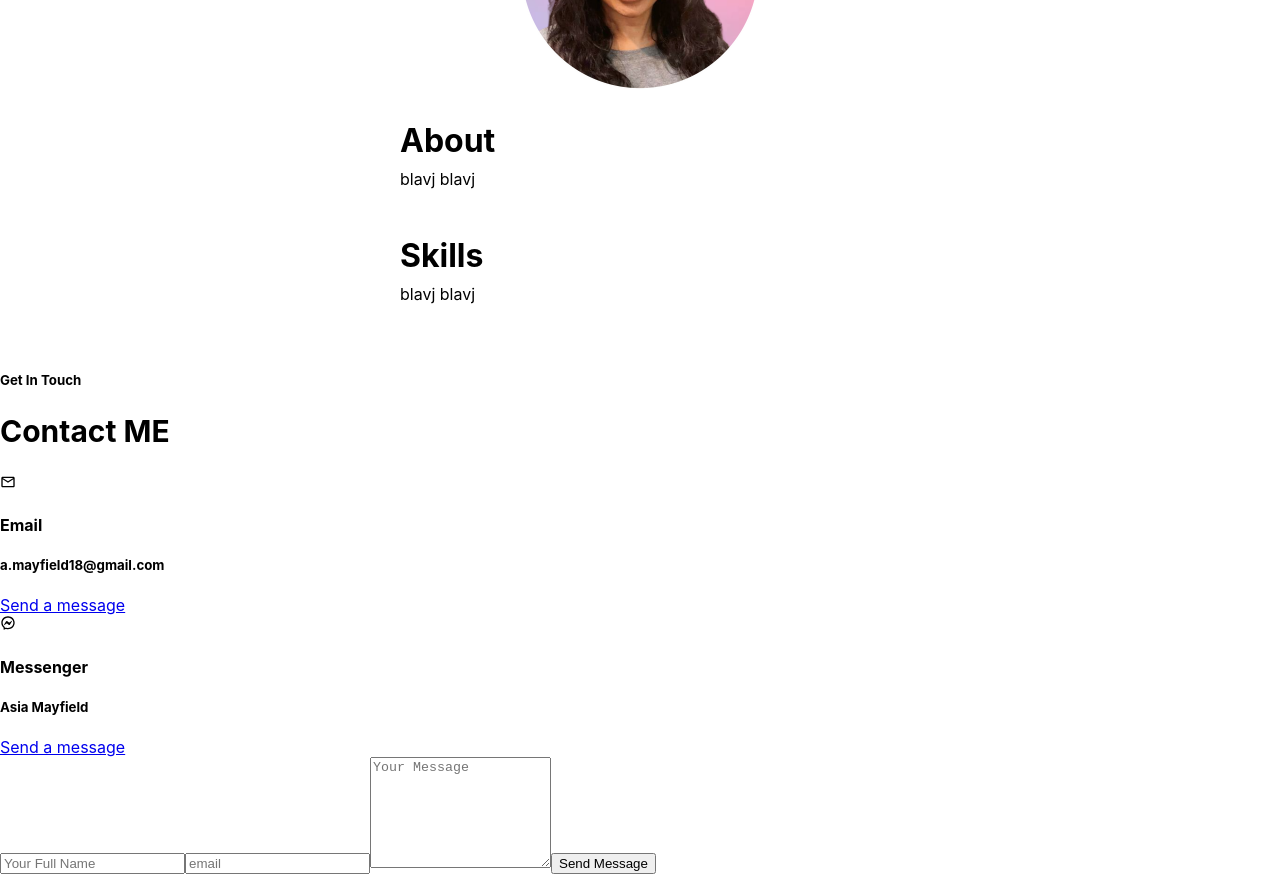
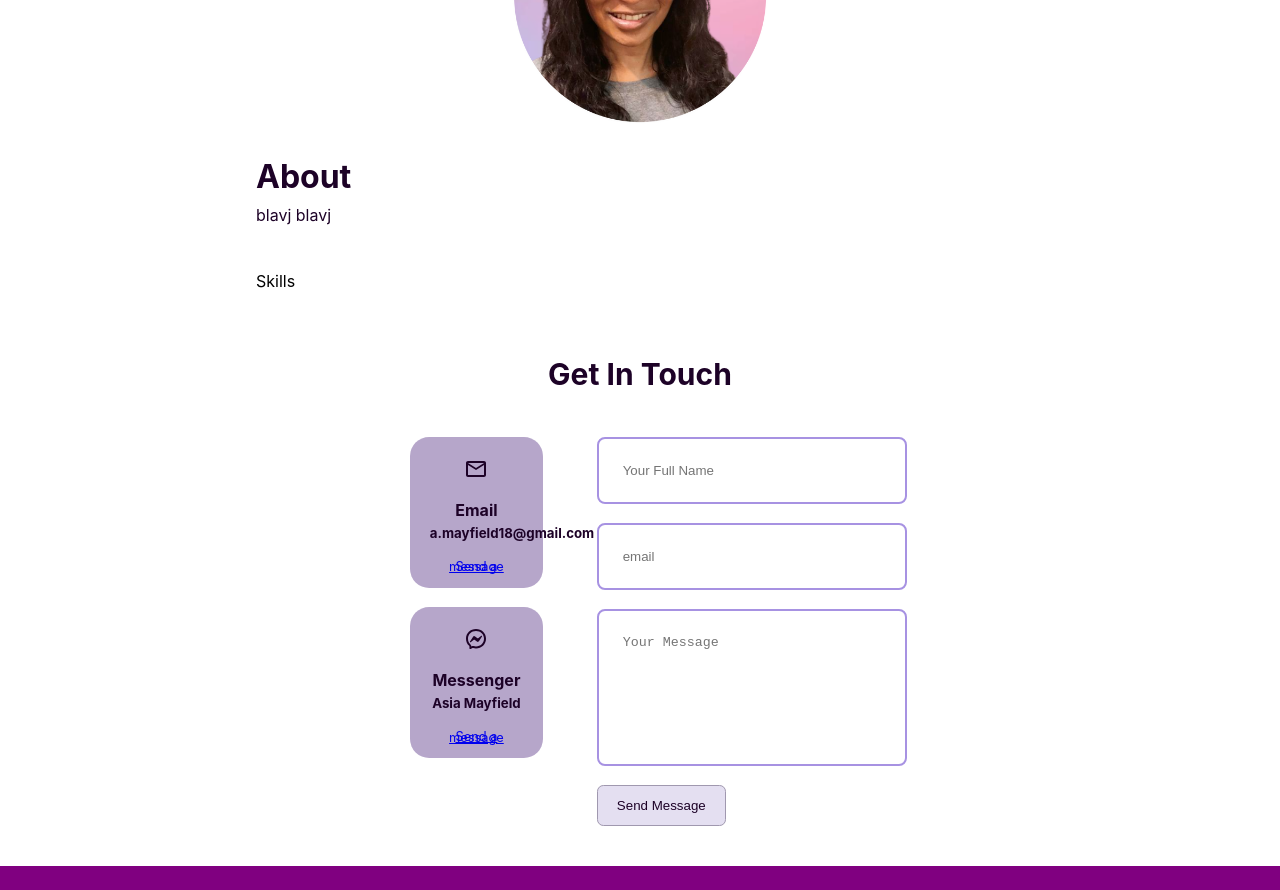
Before and after one commit to masterasia1/portfolio, a React (Create React App) app: page / in a window 1280 px wide. Shown: the part 260-1150 px from the top of the page. Built offline with nearby package versions, Linux system fonts and the light colour scheme.

Commit message:
completed contact component

```diff
--- a/package.json
+++ b/package.json
@@ -7,6 +7,8 @@
     "@testing-library/react": "^13.2.0",
     "@testing-library/user-event": "^13.5.0",
     "bootstrap": "^5.1.3",
+    "emailjs": "^4.0.0",
+    "emailjs-com": "^3.2.0",
     "react": "^18.1.0",
     "react-bootstrap": "^2.4.0",
     "react-dom": "^18.1.0",
--- a/src/App.css
+++ b/src/App.css
@@ -1,3 +1,17 @@
+
+:root {
+  --color-bg: #a09abc;
+  --color-bg-variant: #b6a6ca;
+  --color-primary: #a098af;
+  --color-primary-variant: #a792e2;
+  --color-white: #fff;
+  --color-light: rgba(255, 255, 255, 0.6);
+  --color-text: rgb(29, 2, 39);
+
+  --container-width-lg: 75%;
+  --container-width-md: 86%;
+  --container-width-ms: 90%;
+}
 .headerStyle {
     background: purple;
     color: white;
@@ -7,7 +21,7 @@
     justify-content: center;
     flex-direction: column;
     line-height: 0.5;
-    height: 80px;
+    height: 6rem;
 
 
 }
@@ -24,15 +38,43 @@ img {
     display: block;
   margin-left: auto;
   margin-right: auto;
-  width: 300px;
+  width: 20rem;
   height: auto
 }
 
 .bodyStyle {
     display: flex;
     flex-direction: column;
-    padding-left: 25rem;
-    padding-right: 25rem;
     line-height: 0;
+    color: var(--color-text)
 
 }
+
+.container {
+  padding-left: 20%;
+  padding-right: 20%;
+}
+
+.btn {
+  width: max-content;
+  display: inline-block;
+  padding: 0.75rem 1.2rem;
+  border-radius: 0.4rem;
+  cursor: pointer;
+  border: 1px solid var(--color-primary);
+  transition: var(--transition);
+  color: var(--color-text);
+  background: #e4dff1;
+}
+
+.btn:hover {
+  background: var(--color-white);
+  color: var(--color-bg);
+  border-color: transparent;
+}
+
+.footer {
+  background: purple;
+  height: 1.5rem;
+  width: 100%
+}
--- a/src/App.js
+++ b/src/App.js
@@ -2,10 +2,12 @@ import './App.css';
 import image from './images/img-1.png';
 import {Container, Button,  Card} from 'react-bootstrap';
 import {Contact} from './Contact'
+import Skills from './Skills';
 
 function App() {
 
   return (
+
 
     <div>
 
@@ -17,6 +19,7 @@ function App() {
    </div>
 
    <img src={image} alt="Profile"></img>
+   <Container>
 
    <div className='bodyStyle'>
      <h1>About</h1>
@@ -25,18 +28,19 @@ function App() {
 
      <br />
      <br />
-     <div className='bodyStyle'>
-     <h1>Skills</h1>
-     <p>blavj blavj </p>
-     </div>
+    <Skills />
      <br />
      <br />
      <Contact />
+     <br />
+     <br />
+     </Container>
+     <div className='footer'>
 
-
-
+     </div>
 
    </div>
+
 
 
 
--- /dev/null
+++ b/src/Contact.css
@@ -0,0 +1,87 @@
+
+/* contact buttons  */
+
+.container.contact_container {
+    width: 58%;
+    display: grid;
+    grid-template-columns: 30% 58%;
+    gap: 12%;
+}
+
+.contact_options {
+    display: flex;
+    flex-direction: column;
+    gap: 1.2rem;
+}
+
+
+.contact_option {
+    background: var(--color-bg-variant);
+    padding: 1.2rem;
+    border-radius: 1.2rem;
+    text-align: center;
+    border: 1px solid transparent;
+    transition: var(--transition);
+    line-height: 0.5px;
+}
+
+.contact_option:hover {
+    background: transparent;
+    border-color: var(--color-primary-variant);
+}
+
+.contact_option-icon {
+    font-size: 1.5rem;
+    margin-bottom: 0.5rem;
+
+}
+
+.contact_option a {
+    margin-top: 0.7rem;
+    display: inline-block;
+    font-size: 0.8rem;
+
+}
+
+.contact_option > h5, h4 {
+    color: var(--color-text)
+
+}
+
+#contact {
+    text-align: center;
+    color: var(--color-text)
+}
+
+/*---- Form --- */
+
+form {
+    display: flex;
+    flex-direction: column;
+    gap: 1.2rem;
+}
+
+input, textarea {
+    width: 100%;
+    padding: 1.5rem;
+    border-radius: 0.5rem;
+    background: transparent;
+    border: 2px solid var(--color-primary-variant);
+    resize: none;
+
+}
+
+/* MEDIA Query (Medium devices) */
+@media screen and (max-width: 1024px) {
+    .container.contact_container {
+        grid-template-columns: 1fr;
+        gap: 2rem;
+    }
+}
+
+/* MEDIA Query (Small devices) */
+@media screen and (max-width: 600px) {
+    .container.contact_container {
+       width: var(--container-width-sm);
+}
+}
--- a/src/Contact.js
+++ b/src/Contact.js
@@ -1,30 +1,43 @@
 import React from 'react'
 import {MdOutlineMail} from 'react-icons/md'
 import {RiMessengerLine} from 'react-icons/ri'
+import './Contact.css';
+import { useRef } from 'react';
+import emailjs from 'emailjs-com';
 
 export const Contact= () => {
+
+  const form = useRef();
+  const sendEmail = (e) => {
+    e.preventDefault();
+
+    emailjs.sendForm('service_5bjbirf', 'template_kfiwr87', form.current, 'sKa6js8oGzsOoKj0a')
+
+    e.target.reset()
+  };
+
   return (
    <section id='contact'>
-     <h5>Get In Touch</h5>
-     <h2>Contact ME</h2>
+     <h2>Get In Touch</h2>
+     <br />
 
      <div className='container contact_container'>
        <div className='contact_options'>
          <article className='contact_option'>
-           <MdOutlineMail />
+           <MdOutlineMail className='contact_option-icon'/>
            <h4>Email</h4>
            <h5>a.mayfield18@gmail.com</h5>
            <a href='mailto:a.mayfield18@gmail.com'> Send a message</a>
          </article>
          <article className='contact_option'>
-           <RiMessengerLine />
+           <RiMessengerLine className='contact_option-icon' />
            <h4>Messenger</h4>
            <h5>Asia Mayfield</h5>
            <a href='https://m.me/the.biggest.continent'>Send a message</a>
          </article>
 
        </div>
-       <form action="">
+       <form ref={form} onSubmit={sendEmail}>
          <input type="text" name='name' placeholder='Your Full Name' required/>
          <input type='email' name='email' placeholder='email' required />
          <textarea name='message' rows='7' placeholder='Your Message' required></textarea>
--- /dev/null
+++ b/src/Skills.js
@@ -0,0 +1,9 @@
+import React from 'react'
+
+const Skills = () => {
+  return (
+    <div>Skills</div>
+  )
+}
+
+export default Skills
```
Also changed, not shown: 1 other file (tests, documents, lock files or other folders).
